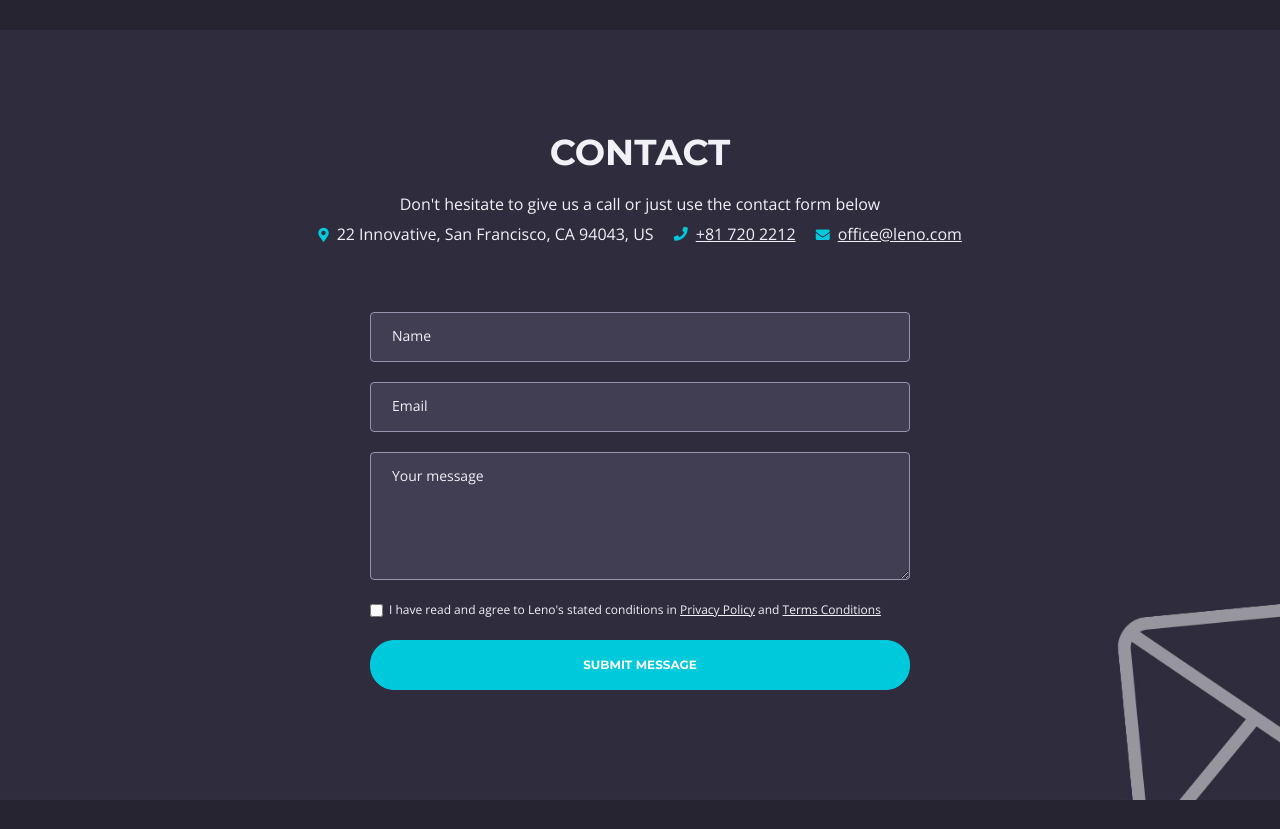
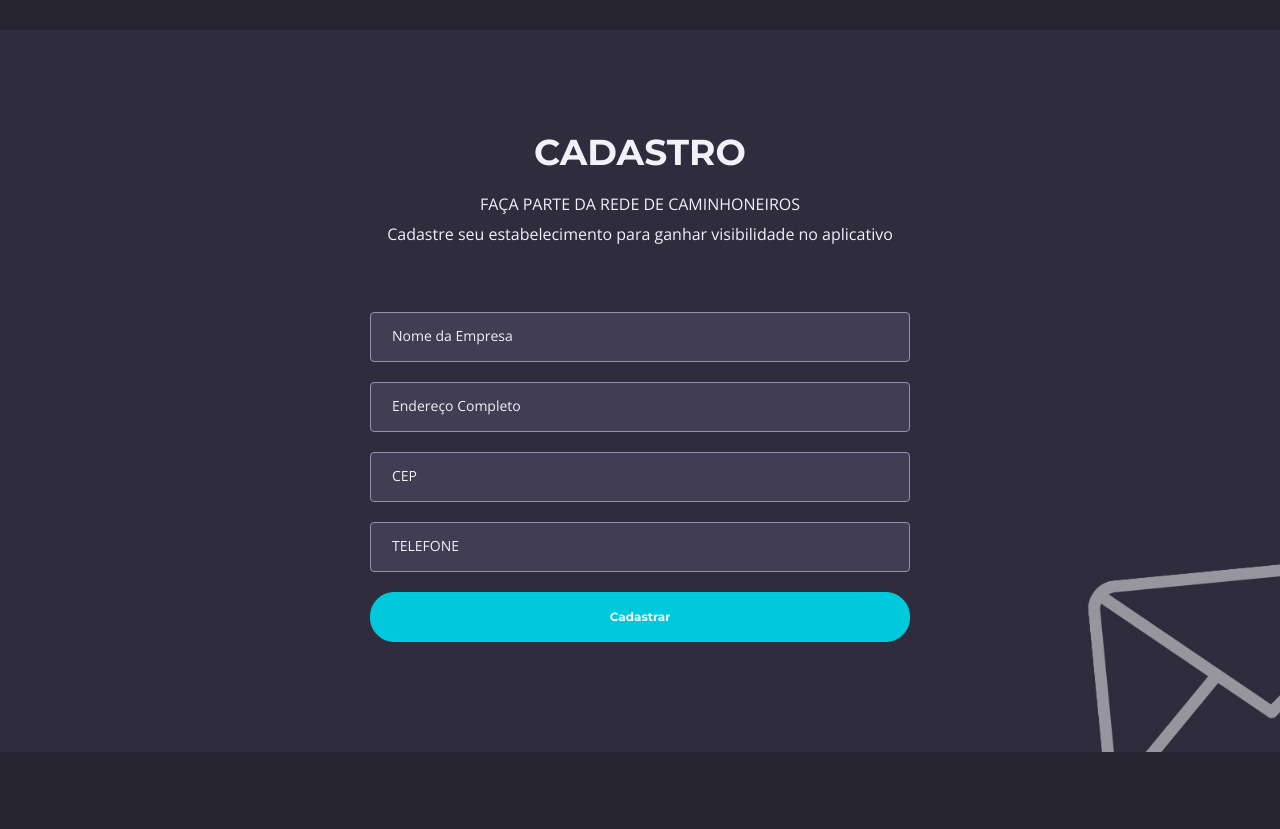
Before and after one commit to renanbastos93/hackccr, a website: page public/index.html in a window 1280 px wide. Shown: the part 5920-6749 px from the top of the page. Drawn offline with nearby package versions, Linux system fonts and the light colour scheme.

Commit message:
feat: add flow register local

```diff
--- a/public/index.html
+++ b/public/index.html
@@ -805,41 +805,46 @@
         <div class="container">
             <div class="row">
                 <div class="col-lg-12">
-                    <h2>CONTACT</h2>
+                    <h2>CADASTRO</h2>
                     <ul class="list-unstyled li-space-lg">
-                        <li class="address">Don't hesitate to give us a call or just use the contact form below</li>
-                        <li><i class="fas fa-map-marker-alt"></i>22 Innovative, San Francisco, CA 94043, US</li>
-                        <li><i class="fas fa-phone"></i><a class="blue" href="tel:003024630820">+81 720 2212</a></li>
-                        <li><i class="fas fa-envelope"></i><a class="blue" href="mailto:office@leno.com">office@leno.com</a></li>
+                        <li class="address">FAÇA PARTE DA REDE DE CAMINHONEIROS</li>
+                        <li>Cadastre seu estabelecimento para ganhar visibilidade no aplicativo</li>
                     </ul>
                 </div> <!-- end of col -->
             </div> <!-- end of row -->
             <div class="row">
                 <div class="col-lg-6 offset-lg-3">
+                    <!--
+                        Nome da empresa
+                        Endereço completo
+                        CEP
+                        Celular
+                     -->
 
                     <!-- Contact Form -->
                     <form id="contactForm" data-toggle="validator" data-focus="false">
                         <div class="form-group">
                             <input type="text" class="form-control-input" id="cname" required>
-                            <label class="label-control" for="cname">Name</label>
+                            <label class="label-control" for="cname">Nome da Empresa</label>
                             <div class="help-block with-errors"></div>
                         </div>
                         <div class="form-group">
-                            <input type="email" class="form-control-input" id="cemail" required>
-                            <label class="label-control" for="cemail">Email</label>
+                            <input type="text" class="form-control-input" id="address" required>
+                            <label class="label-control" for="cemail">Endereço Completo</label>
                             <div class="help-block with-errors"></div>
                         </div>
                         <div class="form-group">
-                            <textarea class="form-control-textarea" id="cmessage" required></textarea>
-                            <label class="label-control" for="cmessage">Your message</label>
-                            <div class="help-block with-errors"></div>
-                        </div>
-                        <div class="form-group checkbox">
-                            <input type="checkbox" id="cterms" value="Agreed-to-Terms" required>I have read and agree to Leno's stated conditions in <a href="privacy-policy.html">Privacy Policy</a> and <a href="terms-conditions.html">Terms Conditions</a>
+                            <input type="number" class="form-control-input" id="cep" required>
+                            <label class="label-control" for="cemail">CEP</label>
                             <div class="help-block with-errors"></div>
                         </div>
                         <div class="form-group">
-                            <button type="submit" class="form-control-submit-button">SUBMIT MESSAGE</button>
+                            <input type="number" class="form-control-input" id="phone" required>
+                            <label class="label-control" for="cemail">TELEFONE</label>
+                            <div class="help-block with-errors"></div>
+                        </div>
+                        <div class="form-group">
+                            <button type="submit" class="form-control-submit-button">Cadastrar</button>
                         </div>
                         <div class="form-message">
                             <div id="cmsgSubmit" class="h3 text-center hidden"></div>
--- a/public/js/scripts.js
+++ b/public/js/scripts.js
@@ -249,7 +249,8 @@
         } else {
             // everything looks good!
             event.preventDefault();
-            csubmitForm();
+            // csubmitForm();
+            cformSuccess();
         }
     });
 
@@ -276,7 +277,7 @@
 
     function cformSuccess() {
         $("#contactForm")[0].reset();
-        csubmitMSG(true, "Message Submitted!");
+        csubmitMSG(true, "Cadastro realizado, em breve iremos entrar em contato com você!");
         $("input").removeClass('notEmpty'); // resets the field label after submission
         $("textarea").removeClass('notEmpty'); // resets the field label after submission
     }
```
